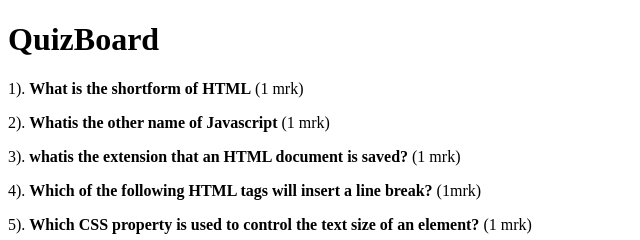
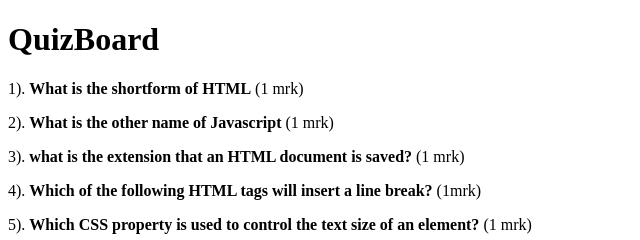
Before and after one commit to denisdelaki/thirdIP, a plain HTML site: page index.html in a window 1280 px wide. Shown: the top 240 px of the page, 0-640 px from the left. Drawn offline with Linux system fonts and the light colour scheme.

Commit message:
added comments specifying each questions

```diff
--- a/index.html
+++ b/index.html
@@ -15,16 +15,19 @@
         <!--The first question-->
         <p>1). <b> What is the shortform of HTML</b> (1 mrk)</p>
         <!--The second Question-->
-        <p>2). <b>Whatis the other name of Javascript </b> (1 mrk)</p>
+        <p>2). <b>What is the other name of Javascript </b> (1 mrk)</p>
         <p>
-          3). <b>whatis the extension that an HTML document is saved?</b> (1
+          <!--The third Question-->
+          3). <b>what is the extension that an HTML document is saved?</b> (1
           mrk)
         </p>
+        <!--The fourth Question-->
         <p>
           4).
           <b>Which of the following HTML tags will insert a line break?</b>
           (1mrk)
         </p>
+        <!--The fifth Question-->
         <p>
           5).
           <b
@@ -33,14 +36,18 @@
           >
           (1 mrk)
         </p>
+        <!--The sixth Question-->
         <p>
           6). <b>What is the default value for the "position" attribute ?</b> (1
           mrk)
         </p>
+        <!--The seventh Question-->
         <p>7). <b>Which type of javascript language?</b></p>
+        <!--The eight Question-->
         <p>8). <b>The "function" and "var" are known as:</b> (1 mrk)</p>
-        <!--This is the third question-->
+        <!--This is the nine question-->
         <p>9). <b>Is C++ a low level language?</b> (1 mrk)</p>
+        <!--This is tenth Question-->
         <p>10). <b>Which of the folowing is a ternal operator</b> (1 mrk)</p>
       </form>
     </div>
```
